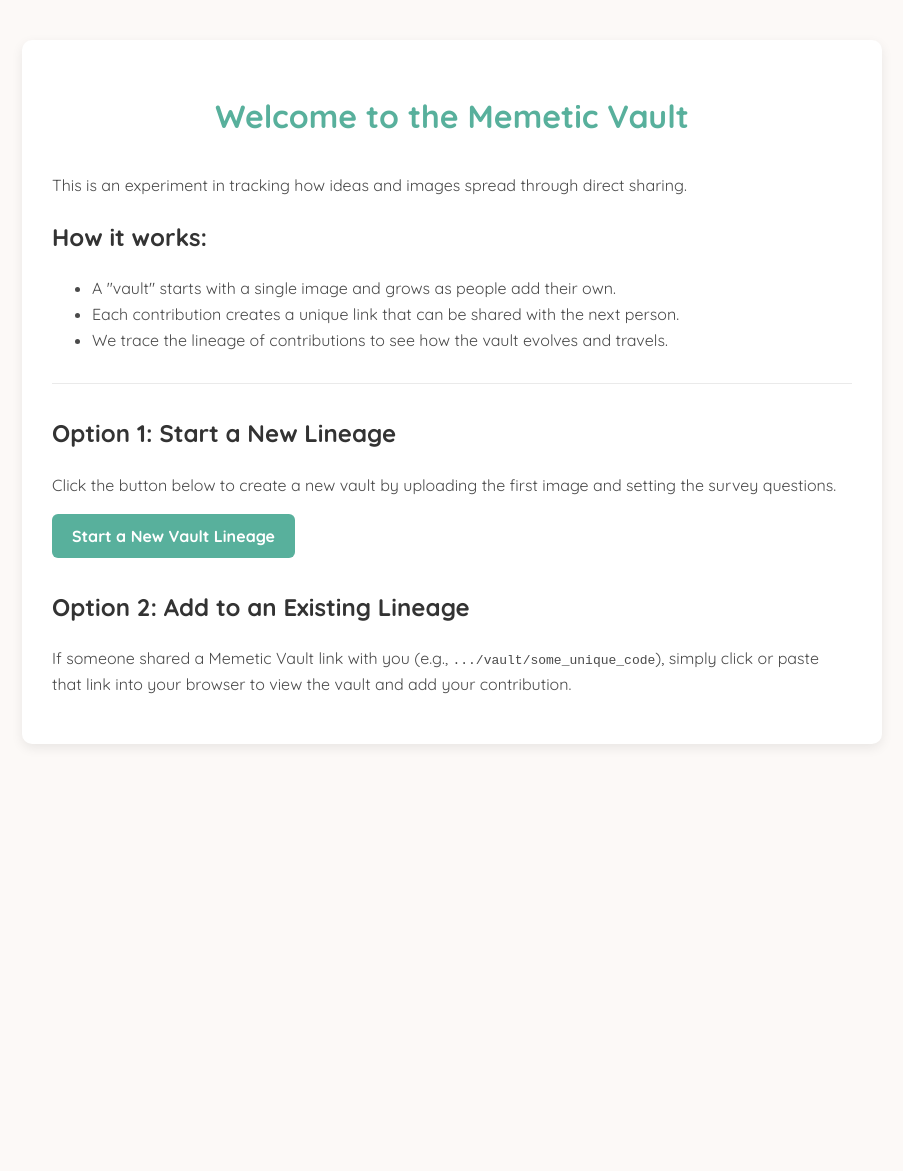
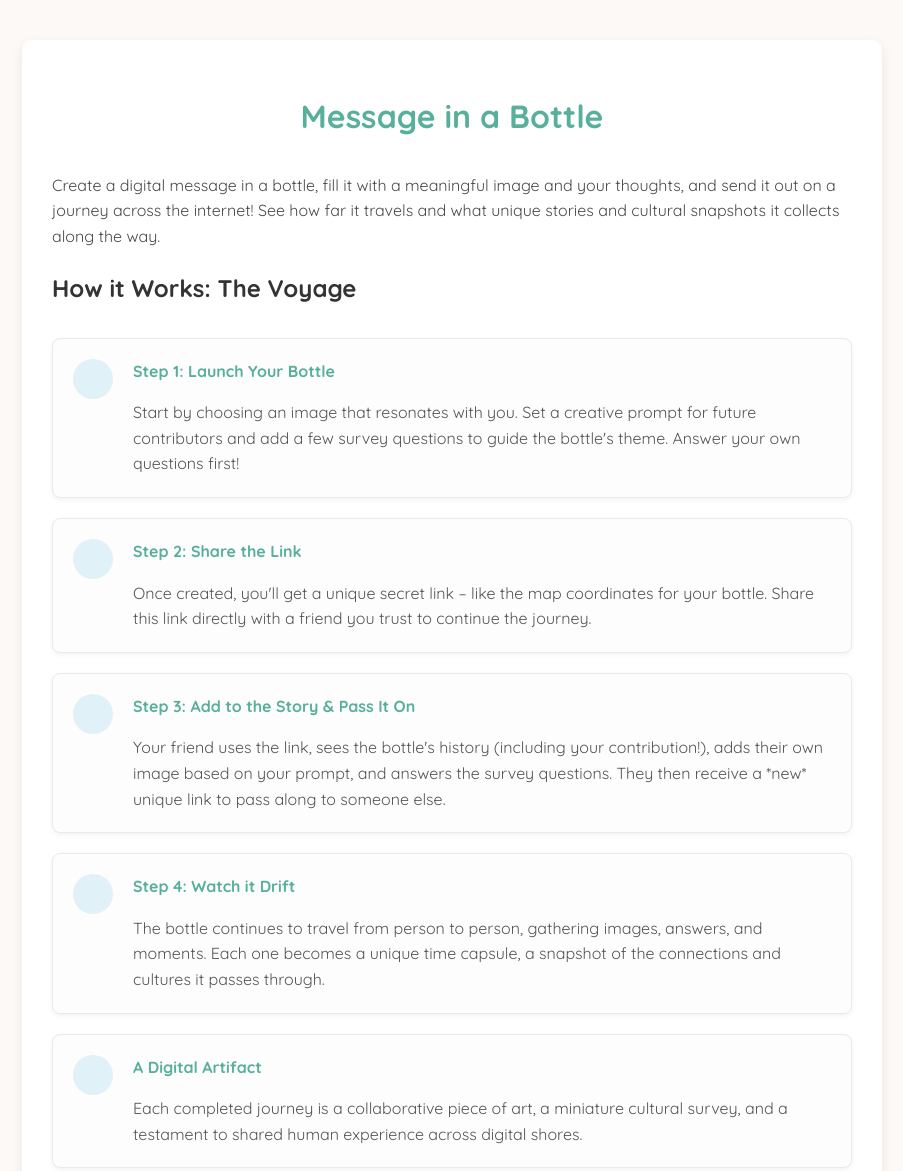
Before and after one commit to emergentvibe/meme-survey-chain, a website: page public/index.html in a window 1280 px wide. Shown: the top 1171 px of the page, without its empty margins (188-1091 px from the left). Before the commit the page ends 800 px from the top, so only its background shows below. Drawn offline with Linux system fonts and the light colour scheme.

Commit message:
adds question prompt, improves front end.

```diff
--- a/init_db.js
+++ b/init_db.js
@@ -23,6 +23,7 @@ function initializeDatabase() {
           share_token TEXT UNIQUE NOT NULL,
           parent_contribution_id INTEGER,
           lineage_root_id INTEGER,
+          image_prompt TEXT,
           image_filename TEXT UNIQUE NOT NULL,
           image_description TEXT,
           survey_question_1 TEXT,
--- a/public/index.html
+++ b/public/index.html
@@ -3,33 +3,65 @@
 <head>
     <meta charset="UTF-8">
     <meta name="viewport" content="width=device-width, initial-scale=1.0">
-    <title>Memetic Vault - Start or Continue</title>
-    <link rel="stylesheet" href="style.css">
+    <title>Message in a Bottle - Start or Continue</title>
+    <link rel="stylesheet" href="/style.css">
 </head>
 <body>
     <div class="container">
-        <h1>Welcome to the Memetic Vault</h1>
+        <h1>Message in a Bottle</h1>
 
-        <p>This is an experiment in tracking how ideas and images spread through direct sharing.</p>
+        <p>Create a digital message in a bottle, fill it with a meaningful image and your thoughts, and send it out on a journey across the internet! See how far it travels and what unique stories and cultural snapshots it collects along the way.</p>
 
-        <h2>How it works:</h2>
-        <ul>
-            <li>A "vault" starts with a single image and grows as people add their own.</li>
-            <li>Each contribution creates a unique link that can be shared with the next person.</li>
-            <li>We trace the lineage of contributions to see how the vault evolves and travels.</li>
-        </ul>
+        <h2>How it Works: The Voyage</h2>
+        <div id="how-it-works-steps">
+            <div class="step-item">
+                <div class="step-icon-placeholder"></div>
+                <div class="step-content">
+                    <h4>Step 1: Launch Your Bottle</h4>
+                    <p>Start by choosing an image that resonates with you. Set a creative prompt for future contributors and add a few survey questions to guide the bottle's theme. Answer your own questions first!</p>
+                </div>
+            </div>
+            <div class="step-item">
+                <div class="step-icon-placeholder"></div>
+                <div class="step-content">
+                    <h4>Step 2: Share the Link</h4>
+                    <p>Once created, you'll get a unique secret link – like the map coordinates for your bottle. Share this link directly with a friend you trust to continue the journey.</p>
+                </div>
+            </div>
+            <div class="step-item">
+                <div class="step-icon-placeholder"></div>
+                <div class="step-content">
+                    <h4>Step 3: Add to the Story & Pass It On</h4>
+                    <p>Your friend uses the link, sees the bottle's history (including your contribution!), adds their own image based on your prompt, and answers the survey questions. They then receive a *new* unique link to pass along to someone else.</p>
+                </div>
+            </div>
+            <div class="step-item">
+                <div class="step-icon-placeholder"></div>
+                <div class="step-content">
+                    <h4>Step 4: Watch it Drift</h4>
+                    <p>The bottle continues to travel from person to person, gathering images, answers, and moments. Each one becomes a unique time capsule, a snapshot of the connections and cultures it passes through.</p>
+                </div>
+            </div>
+             <div class="step-item">
+                 <div class="step-icon-placeholder"></div>
+                 <div class="step-content">
+                    <h4>A Digital Artifact</h4>
+                    <p>Each completed journey is a collaborative piece of art, a miniature cultural survey, and a testament to shared human experience across digital shores.</p>
+                 </div>
+            </div>
+        </div>
 
         <hr>
 
         <div class="options-container">
             <div class="option-section">
-                <h2>Option 1: Start a New Lineage</h2>
-                <p>Click the button below to create a new vault by uploading the first image and setting the survey questions.</p>
-                <button id="show-start-form-button" class="button-primary">Start a New Vault Lineage</button>
+                <h2>Option 1: Start a New Bottle</h2>
+                <p>Click the button below to create a new bottle by uploading the first image and setting the survey questions.</p>
+                <button id="show-start-form-button" class="button-primary">Start a New Message in a Bottle</button>
 
                 <div id="start-form-container" style="display: none; margin-top: 20px; padding: 15px; border: 1px solid #eee; background-color: #fdfdfd;">
                     <form id="new-lineage-form" enctype="multipart/form-data">
-                        <h4>New Vault Details:</h4>
+                        <h4>New Bottle Details:</h4>
                         <div class="form-group">
                             <label for="image">Upload Your First Image:</label>
                             <input type="file" id="image" name="image" accept="image/*" required>
@@ -37,6 +69,10 @@
                         <div class="form-group">
                             <label for="description">Image Description (Optional):</label>
                             <textarea id="description" name="description" rows="3"></textarea>
+                        </div>
+                        <div class="form-group">
+                            <label for="imagePrompt">Image Prompt:</label>
+                            <input type="text" id="imagePrompt" name="imagePrompt" placeholder="e.g., 'A photo that makes you feel calm'" required>
                         </div>
 
                         <h5>Set Survey Questions & Your Answers:</h5>
@@ -65,15 +101,15 @@
                             <input type="text" id="surveyAnswer3" name="surveyAnswer3">
                         </div>
 
-                        <button type="submit">Create & View Vault Panel</button>
+                        <button type="submit">Create Bottle & View Panel</button>
                         <p id="new-lineage-status" class="status-message"></p>
                     </form>
                 </div>
             </div>
 
             <div class="option-section" style="margin-top: 30px;">
-                <h2>Option 2: Add to an Existing Lineage</h2>
-                <p>If someone shared a Memetic Vault link with you (e.g., <code>.../vault/some_unique_code</code>), simply click or paste that link into your browser to view the vault and add your contribution.</p>
+                <h2>Option 2: Add to an Existing Bottle</h2>
+                <p>If someone shared a Message in a Bottle link with you (e.g., <code>.../vault/some_unique_code</code>), simply click or paste that link into your browser to view the bottle and add your contribution.</p>
             </div>
         </div>
 
--- a/public/style.css
+++ b/public/style.css
@@ -165,6 +165,53 @@ button:hover,
     vertical-align: middle;
 }
 
+/* Styles for "How it Works" Steps */
+#how-it-works-steps {
+    margin-top: 30px;
+}
+
+.step-item {
+    display: flex; /* Align icon placeholder and content */
+    align-items: flex-start; /* Align items to the top */
+    background-color: #fdfdfd;
+    border: 1px solid #EAEAEA;
+    border-radius: 8px;
+    padding: 20px;
+    margin-bottom: 20px;
+    box-shadow: 0 2px 5px rgba(0,0,0,0.05);
+    transition: transform 0.2s ease-in-out;
+}
+
+/* Optional hover effect */
+/* .step-item:hover {
+    transform: translateY(-3px);
+    box-shadow: 0 4px 8px rgba(0,0,0,0.07);
+} */
+
+.step-icon-placeholder {
+    flex-shrink: 0; /* Prevent shrinking */
+    width: 40px;
+    height: 40px;
+    background-color: #e0f2f7; /* Light teal/blue placeholder */
+    border-radius: 50%; /* Make it circular */
+    margin-right: 20px;
+    /* In future, replace background-color with background-image: url('icon.svg'); */
+    /* Or use ::before content with FontAwesome, etc. */
+}
+
+.step-content h4 {
+    margin-top: 0; /* Remove default margin */
+    margin-bottom: 8px;
+    color: #58B09C; /* Primary teal color */
+    font-weight: 700;
+}
+
+.step-content p {
+    margin-bottom: 0; /* Remove default margin */
+    color: #555; /* Slightly lighter text for description */
+}
+
+/* Basic Responsiveness */
 @media (max-width: 600px) {
     .container {
         margin: 10px;
@@ -193,4 +240,15 @@ button:hover,
         width: 100%;
         text-align: center;
     }
+    .step-item {
+        padding: 15px;
+    }
+    .step-icon-placeholder {
+        width: 30px;
+        height: 30px;
+        margin-right: 15px;
+    }
+    .step-content h4 {
+        font-size: 1.1em;
+    }
 }
```
Also changed, not shown: database.js (+13 -4 lines), public/panel.html (+9 -6 lines), public/panel.js (+14 -4 lines), public/vault.html (+10 -6 lines), public/vault.js (+7 -1 lines), server.js (+5 -2 lines), README.md, 1 other file.
